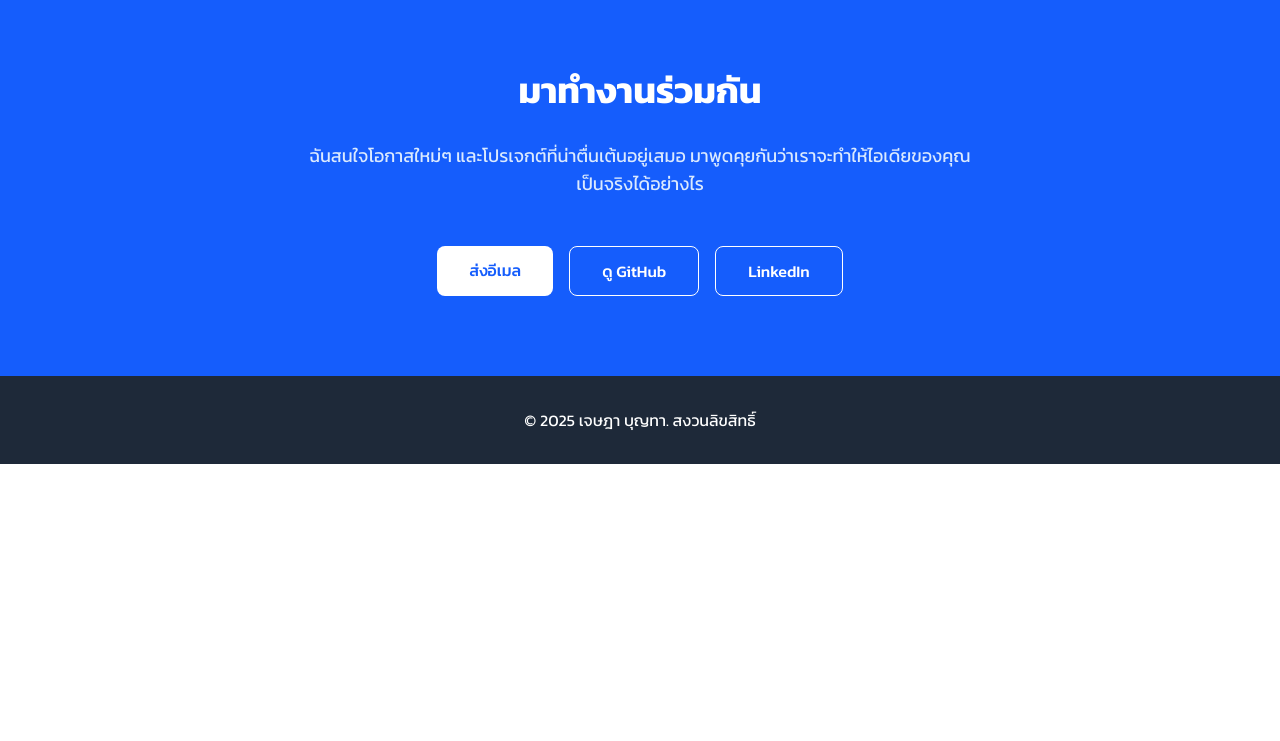
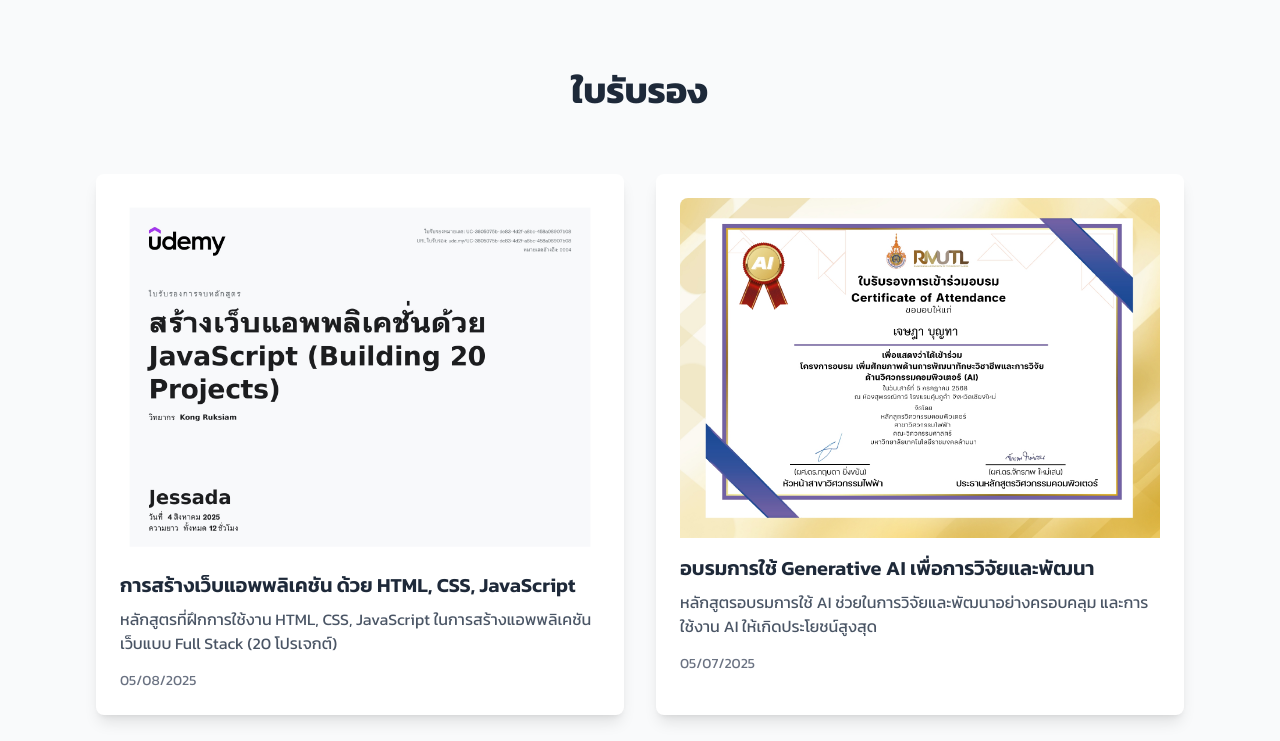
Before and after one commit to JessadaID/Portfolio, a SvelteKit app: page / in a window 1280 px wide. Shown: the part 2022-2763 px from the top of the page. Before the commit the page ends 2486 px from the top, so only its background shows below. Built offline with nearby package versions, Linux system fonts and the light colour scheme; no server answers; the database is empty.

Commit message:
add feature certificate

```diff
--- a/src/routes/+page.svelte
+++ b/src/routes/+page.svelte
@@ -8,6 +8,7 @@
   import Experience from './Experience.svelte';
   import Contract from './Contact.svelte';
   import About from './About.svelte';
+  import Certificates from './Certificates.svelte';
   // Portfolio data - ในอนาคตจะโหลดจาก JSON file
 
   let portfolioData = {
@@ -21,114 +22,51 @@
         th: "นักพัฒนาเว็บ Full Stack"
       },
       bio: {
-        en: "I am a student and developer passionate about web technologies, with experience in building modern and user-responsive applications.",
-        th: "ผมเป็นนักศึกษาและนักพัฒนาที่หลงใหลในเทคโนโลยีเว็บ มีประสบการณ์ในการสร้างแอปพลิเคชันที่ทันสมัยและตอบสนองความต้องการของผู้ใช้"
+        en: "The leader is a computer engineering student with an interest in full-stack development. He enjoys building applications from front-end to back-end, loves experimenting with new technologies, and is always ready to learn.",
+        th: "สวัสดีครับ ผมเป็นนักศึกษาวิศวกรรมคอมพิวเตอร์และสนใจ Full-stack Development ชอบทำเว็บแอปตั้งแต่หน้าบ้านถึงหลังบ้าน ชอบลองเทคโนโลยีใหม่ๆ และพร้อมเรียนรู้ตลอดเวลา"
       },
       image: "https://avatars.githubusercontent.com/u/113906747?v=4",
       location: {
         en: "96 moo 7 mealoy thoeng Chiang Rai, Thailand",
         th: "96 หมู่ 7 ต.แม่ลอย อ.เทิง จ.เชียงราย, ประเทศไทย"
       },
-      email: "ipnioko54@gmail.com",
+      email: "jessada.bo46@gmail.com",
       github: "https://github.com/JessadaID",
       linkedin: ""
     },
     skills: [
-      /*
-      {
-        name: "JavaScript",
-        category: { en: "Frontend", th: "ส่วนหน้า" },
-        icon: "https://cdn.jsdelivr.net/gh/devicons/devicon/icons/javascript/javascript-original.svg",
-        proficiency: { en: "Expert", th: "เชี่ยวชาญ" }
-      },
-      {
-        name: "React",
-        category: { en: "Frontend", th: "ส่วนหน้า" },
-        icon: "https://cdn.jsdelivr.net/gh/devicons/devicon/icons/react/react-original.svg",
-        proficiency: { en: "Starter", th: "เริ่มต้น" }
-      },
-      {
-        name: "Svelte",
-        category: { en: "Frontend", th: "ส่วนหน้า" },
-        icon: "https://cdn.jsdelivr.net/gh/devicons/devicon/icons/svelte/svelte-original.svg",
-        proficiency: { en: "Advanced", th: "เชี่ยวชาญ" }
-      },
-      {
-        name: "Node.js",
-        category: { en: "Backend", th: "ส่วนหลัง" },
-        icon: "https://cdn.jsdelivr.net/gh/devicons/devicon/icons/nodejs/nodejs-original.svg",
-        proficiency: { en: "Intermediate", th: "ปานกลาง" }
-      },
-      {
-        name: "Python",
-        category: { en: "Backend", th: "ส่วนหลัง" },
-        icon: "https://cdn.jsdelivr.net/gh/devicons/devicon/icons/python/python-original.svg",
-        proficiency: { en: "Intermediate", th: "ปานกลาง" }
-      },
-      {
-        name: "Java",
-        category: { en: "Backend", th: "ส่วนหลัง" }, // Adjusted category for better fit
-        icon: "https://cdn.jsdelivr.net/gh/devicons/devicon/icons/java/java-original.svg",
-        proficiency: { en: "Intermediate", th: "ปานกลาง" }
-      },
-      {
-        name: "C , C++",
-        category: { en: "Software Development", th: "พัฒนาซอฟต์แวร์" }, // Adjusted category
-        icon: "https://cdn.jsdelivr.net/gh/devicons/devicon/icons/cplusplus/cplusplus-original.svg",
-        proficiency: { en: "Intermediate", th: "ปานกลาง" }
-      },
-      {
-        name: "Php",
-        category: { en: "Backend", th: "ส่วนหลัง" }, // Adjusted category
-        icon: "https://cdn.jsdelivr.net/gh/devicons/devicon/icons/php/php-original.svg",
-        proficiency: { en: "Expert", th: "เชี่ยวชาญ" }
-      },
-      {
-        name: "Firebase",
-        category: { en: "Cloud Platform", th: "แพลตฟอร์มคลาวด์" }, // Adjusted category
-        icon: "https://cdn.jsdelivr.net/gh/devicons/devicon/icons/firebase/firebase-plain.svg",
-        proficiency: { en: "Expert", th: "เชี่ยวชาญ" }
-      },
-      {
-        name: "Tailwind CSS",
-        category: { en: "Frontend", th: "ส่วนหน้า" },
-        icon: "https://www.svgrepo.com/show/354431/tailwindcss-icon.svg",
-        proficiency: { en: "Intermediate", th: "ปานกลาง" }
-      },
-      {
-        name: "Git",
-        category: { en: "Version Control", th: "การควบคุมเวอร์ชัน" },
-        icon: "https://cdn.jsdelivr.net/gh/devicons/devicon/icons/git/git-original.svg",
-        proficiency: { en: "Intermediate", th: "ปานกลาง" }
-      },
-      {
-        name: "Sql",
-        category: { en: "Database", th: "ฐานข้อมูล" },
-        icon: "https://cdn.jsdelivr.net/gh/devicons/devicon/icons/mysql/mysql-original.svg",
-        proficiency: { en: "IntermedExpertiate", th: "เชี่ยวชาญ" }
-      }*/
     ],
 
     experience: [
-      /*
+    ],
+
+    certificates: [
       {
-        company: "Tech Startup Inc.",
-        position: { en: "Senior Frontend Developer", th: "นักพัฒนาส่วนหน้าอาวุโส" },
-        period: "2022 - Present",
-        description: {
-          en: "Lead frontend development team, architected scalable React applications",
-          th: "นำทีมพัฒนาส่วนหน้า ออกแบบสถาปัตยกรรมแอปพลิเคชัน React ที่ปรับขนาดได้"
+        title: {
+          en: "Creating web applications with HTML, CSS, JavaScript",
+          th: "การสร้างเว็บแอพพลิเคชัน ด้วย HTML, CSS, JavaScript"
+        },
+        issuer: "Udemy",
+        date: "05/08/2025",
+        link: "./cer-html-css-js.jpg",
+        description : {
+          en: "A course that trains you to use HTML, CSS, and JavaScript to create full-stack web applications. (20 projects)",
+          th: "หลักสูตรที่ฝึกการใช้งาน HTML, CSS, JavaScript ในการสร้างแอพพลิเคชันเว็บแบบ Full Stack (20 โปรเจกต์)"
         }
       },
       {
-        company: "Digital Agency",
-        position: { en: "Full Stack Developer", th: "นักพัฒนา Full Stack" },
-        period: "2020 - 2022",
-        description: {
-          en: "Developed custom web solutions for various clients using modern technologies",
-          th: "พัฒนาโซลูชันเว็บแบบกำหนดเองสำหรับลูกค้าหลากหลายโดยใช้เทคโนโลยีที่ทันสมัย"
+        title: {
+          en: "Training on the use of Generative AI for research and development",
+          th: "อบรมการใช้ Generative AI เพื่อการวิจัยและพัฒนา"
+        },
+        issuer: "",
+        date: "05/07/2025",
+        link: "./Cer_CPE_AI.jpg",
+        description : {
+          en: "A comprehensive training course on the use of AI to assist in research and development and the use of AI to its maximum benefit.",
+          th: "หลักสูตรอบรมการใช้ AI ช่วยในการวิจัยและพัฒนาอย่างครอบคลุม และการใช้งาน AI ให้เกิดประโยชน์สูงสุด"
         }
-      }*/
+      }
     ]
   };
 
@@ -146,20 +84,22 @@
       contactTitle: "Let's Work Together",
       contactIntro: "I'm always interested in new opportunities and exciting projects. Let's discuss how we can bring your ideas to life.",
       contactSendEmail: "Send Email", contactViewGithub: "View GitHub", contactLinkedIn: "LinkedIn",
-      footerRights: "All rights reserved."
+      footerRights: "All rights reserved.",
+      certificatesTitle: "Certificates",
     },
     th: {
       navHome: "หน้าแรก", navAbout: "เกี่ยวกับ", navSkills: "ทักษะ", navProjects: "โปรเจกต์", navExperience: "ประสบการณ์", navContact: "ติดต่อ",
       heroHello: "สวัสดี, ผมชื่อ", heroViewWork: "ดูผลงานของฉัน", heroContactMe: "ติดต่อฉัน",
       aboutMeTitle: "เกี่ยวกับฉัน", aboutExperience: "ประสบการณ์", aboutYears: "2+ ปีในการพัฒนาเว็บ",
-      aboutProjects: "โปรเจกต์", aboutCompletedProjects: "3+ โปรเจกต์ที่เสร็จสมบูรณ์", aboutFocus: "ความเชี่ยวชาญ", aboutFocusText: "เทคโนโลยีเว็บสมัยใหม่",
+      aboutProjects: "โปรเจกต์", aboutCompletedProjects: "3+ โปรเจกต์ที่เสร็จสมบูรณ์", aboutFocus: "ความชื่นชอบ", aboutFocusText: "เทคโนโลยีเว็บสมัยใหม่",
       skillsTitle: "ทักษะและเทคโนโลยี",
       projectsTitle: "โปรเจกต์เด่น", projectGithub: "GitHub", projectDemo: "เดโม่",
       experienceTitle: "ประสบการณ์ทำงาน",
       contactTitle: "มาทำงานร่วมกัน",
       contactIntro: "ฉันสนใจโอกาสใหม่ๆ และโปรเจกต์ที่น่าตื่นเต้นอยู่เสมอ มาพูดคุยกันว่าเราจะทำให้ไอเดียของคุณเป็นจริงได้อย่างไร",
       contactSendEmail: "ส่งอีเมล", contactViewGithub: "ดู GitHub", contactLinkedIn: "LinkedIn",
-      footerRights: "สงวนลิขสิทธิ์"
+      footerRights: "สงวนลิขสิทธิ์",
+      certificatesTitle: "ใบรับรอง",
     }
   };
 
@@ -320,6 +260,8 @@
 
   <Experience {uiStrings} {portfolioData} {currentLang}/>
 
+  <Certificates {uiStrings} {portfolioData} {currentLang}/>
+
   <Contract {uiStrings} {portfolioData} {currentLang}/>
 </main>
 
--- /dev/null
+++ b/src/routes/Certificates.svelte
@@ -0,0 +1,29 @@
+<script>
+    export let uiStrings;
+    export let portfolioData;
+    export let currentLang = 'th';
+
+</script>
+
+<!-- Certificates Section -->
+<section id="certificates" class="py-20 bg-gray-50">
+  <div class="max-w-6xl mx-auto px-4 sm:px-6 lg:px-8">
+    <h2 class="text-3xl md:text-4xl font-bold text-center text-gray-800 mb-16">
+      {uiStrings[currentLang].certificatesTitle}
+    </h2>
+  </div>
+    <div class="max-w-6xl mx-auto px-4 sm:px-6 lg:px-8">
+        <div class="grid md:grid-cols-2 gap-8">
+        {#each portfolioData.certificates as certificate}
+            <div class="bg-white rounded-lg shadow-lg p-6">
+            <img src={certificate.link} alt={certificate.title[currentLang]} class="w-full object-cover rounded-t-lg mb-4">
+            <h3 class="text-xl font-semibold text-gray-800 mb-2">{certificate.title[currentLang]}</h3>
+            <p class="text-gray-600 mb-4">{certificate.description[currentLang]}</p>
+            <a href={certificate.link} target="_blank" rel="noopener noreferrer" class="text-blue-600 hover:underline">
+                {uiStrings[currentLang].viewCertificate}
+            </a>
+            <p class="text-gray-500 text-sm mt-2">{certificate.date}</p>
+            </div>
+        {/each}
+        </div>
+</section>
```
Also changed, not shown: static/Cer_CPE_AI.jpg (added), static/cer-html-css-js.jpg (added).
